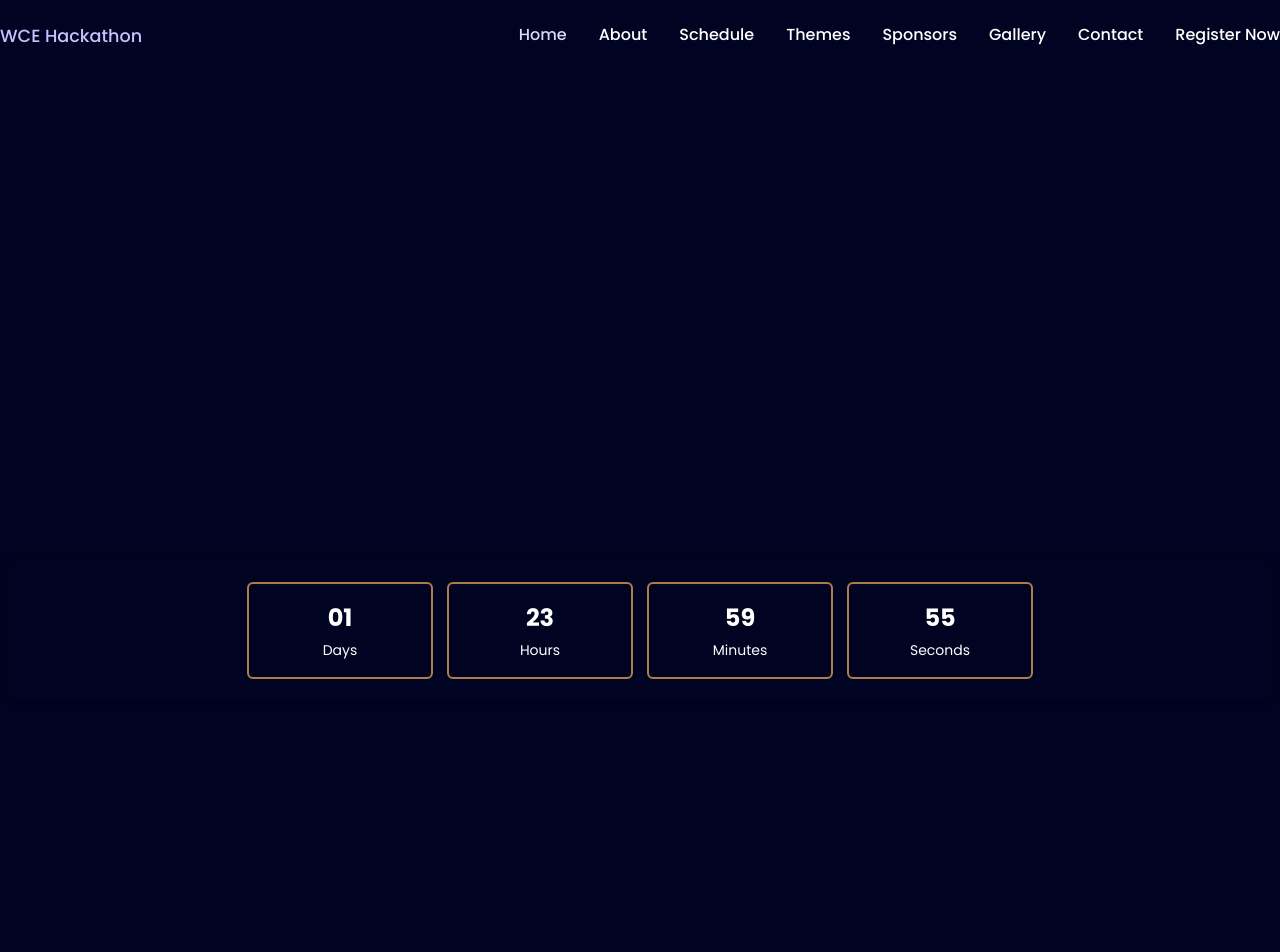
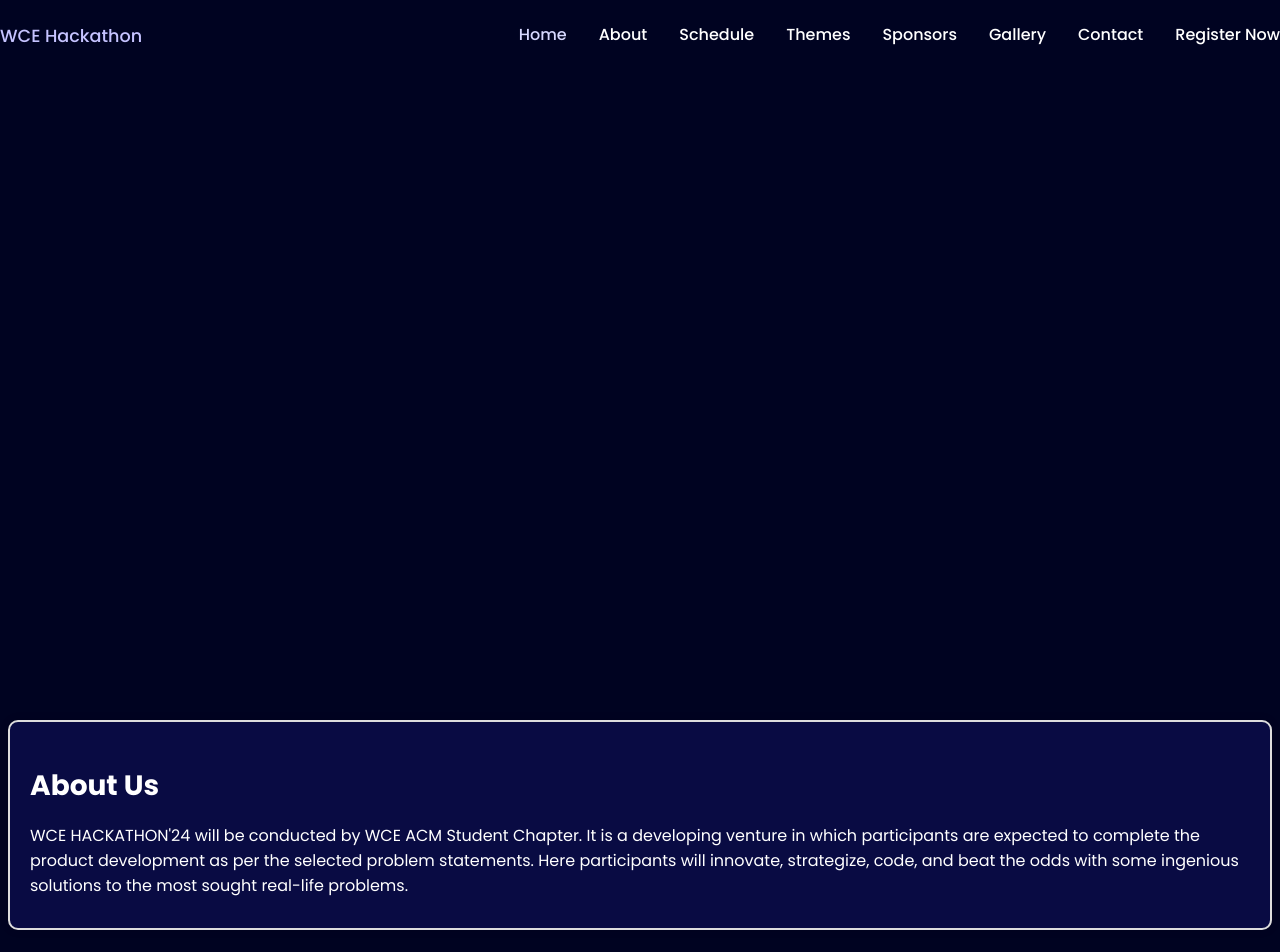
Before and after one commit to WCE-ACM-Student-Chapter/hackathon, a React (Vite) app in the folder frontend/: page / in a window 1280 px wide. Shown: the top 952 px of the page. Before the commit the page ends 800 px from the top, so only its background shows below. Built offline with nearby package versions, Linux system fonts and the light colour scheme.

Commit message:
Added About Component"

```diff
--- a/frontend/src/App.jsx
+++ b/frontend/src/App.jsx
@@ -1,12 +1,17 @@
+
+import React from 'react';
 import './App.css';
 import Header from './components/header/Header.jsx';
 import Countdown from './components/countdown/countdown.jsx';
+import About from './components/about/about.jsx'; // Import the About component
 
 const App = () => {
   return (
     <>
       <Header />
+      <About /> {/* Render the About component with the ID */}
       <Countdown />
+      {/* Other components or sections */}
     </>
   );
 };
--- /dev/null
+++ b/frontend/src/components/about/about.css
@@ -0,0 +1,22 @@
+/* about.css */
+
+#about {
+  margin-top: 45rem;
+  padding: 20px;
+  border: 2px solid #ddd; /* Border color */
+  border-radius: 10px; /* Border radius for rounded corners */
+  background-color: #090b43; /* Background color */
+  box-shadow: 0 0 10px rgba(0, 0, 0, 0.1); /* Box shadow for a subtle 3D effect */
+  text-align: left; /* Align text to the left within the box */
+}
+
+#about h2 {
+  font-size: 28px;
+  margin-bottom: 15px;
+}
+
+#about p {
+  font-size: 16px;
+  color: #fff; /* Change text color to white */
+  margin-bottom: 10px;
+}
--- /dev/null
+++ b/frontend/src/components/about/about.jsx
@@ -0,0 +1,13 @@
+import React from "react";
+import './about.css';
+const About = () => {
+  return (
+    <section id="about">
+      <h2>About Us</h2>
+      <p>WCE HACKATHON'24 will be conducted by WCE ACM Student Chapter. It is a developing venture in which participants are expected to complete the product development as per the selected problem statements. Here participants will innovate, strategize, code, and beat the odds with some ingenious solutions to the most sought real-life problems.</p>
+
+    </section>
+  );
+};
+
+export default About;
--- a/frontend/src/components/countdown/countdown.css
+++ b/frontend/src/components/countdown/countdown.css
@@ -1,5 +1,5 @@
 .countdown-container {
-	margin-top: 35rem;
+	margin-top: 5rem;
 	display: flex;
 	justify-content: center;
 	align-items: center;
--- a/frontend/src/components/header/Header.jsx
+++ b/frontend/src/components/header/Header.jsx
@@ -1,11 +1,29 @@
-import React from 'react'
-import './header.css'
+import React, { useState } from "react";
+import "./header.css";
 
 const Header = () => {
+  const [Toggle, showMenu] = useState(false);
+
+  const handleAboutClick = () => {
+    const aboutSection = document.getElementById("about");
+
+    if (aboutSection) {
+      aboutSection.scrollIntoView({
+        behavior: "smooth",
+        block: "start",
+      });
+    }
+
+    // Optional: Close the menu if needed
+    showMenu(false);
+  };
+
   return (
     <header className="header">
       <nav className="nav container">
-                <a href="index.html" className='nav__logo'>WCE Hackathon</a>
+        <a href="index.html" className="nav__logo">
+          WCE Hackathon
+        </a>
 
         <div>
           <ul className="nav__list grid">
@@ -16,7 +34,11 @@ const Header = () => {
             </li>
 
             <li className="nav__item">
-                            <a href="#about" className="nav__link">
+              <a
+                href="#about"
+                className="nav__link"
+                onClick={() => handleAboutClick()}
+              >
                 <i className="uil uil-user nav__icon"></i> About
               </a>
             </li>
@@ -58,7 +80,11 @@ const Header = () => {
             </li>
           </ul>
 
-                    <i className="uil uil-times nav__close" id="nav-close" onClick={() => showMenu(!Toggle)}></i>
+          <i
+            className="uil uil-times nav__close"
+            id="nav-close"
+            onClick={() => showMenu(!Toggle)}
+          ></i>
         </div>
 
         <div className="nav__toggle" onClick={() => showMenu(!Toggle)}>
@@ -66,7 +92,7 @@ const Header = () => {
         </div>
       </nav>
     </header>
-    )
-}
+  );
+};
 
-export default Header
+export default Header;
```
Lines whose indentation alone changed are shown as unchanged.
